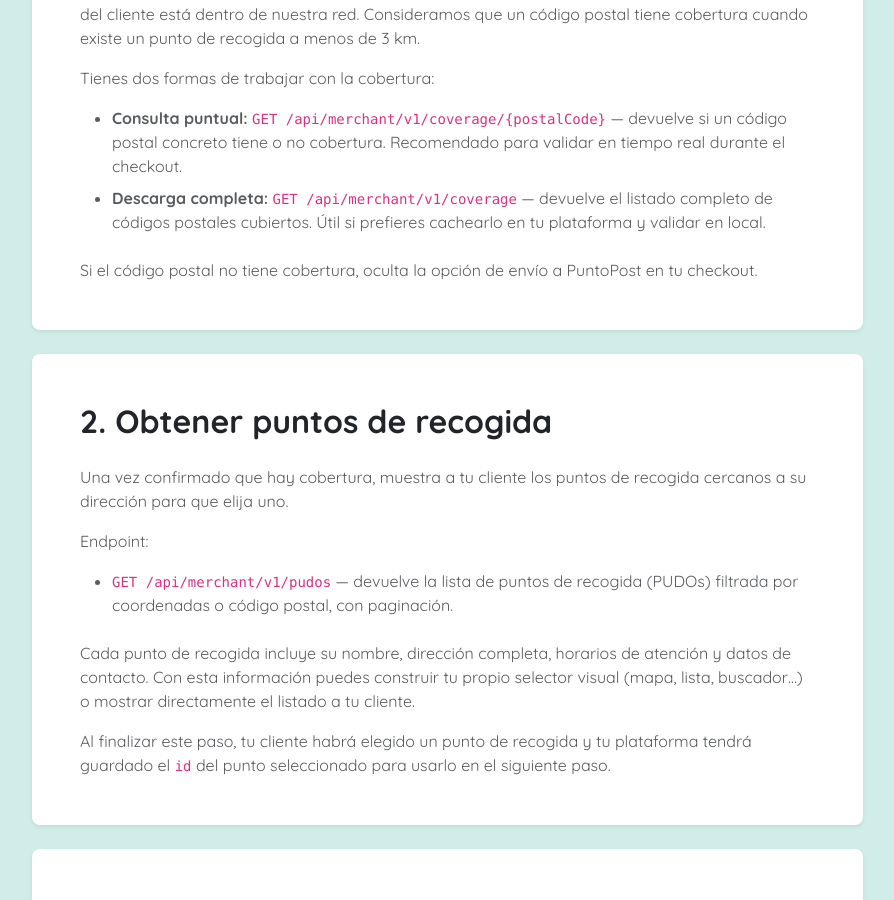
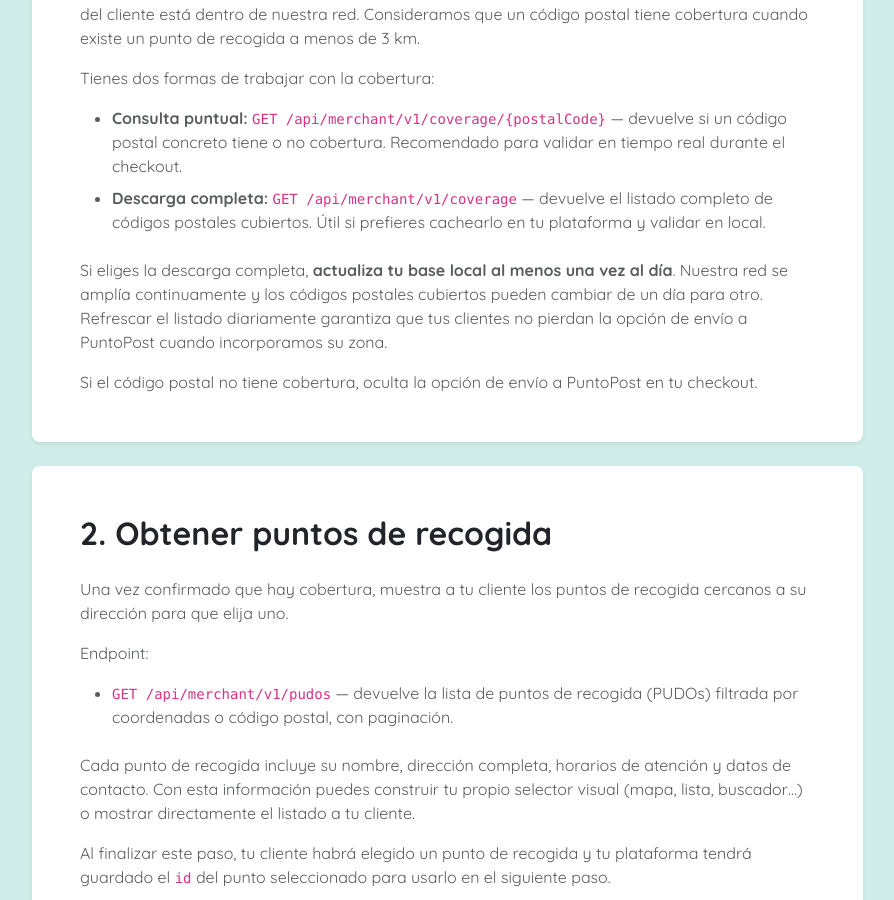
Before and after one commit to puntopost/web, a Jekyll site: the page built from api-integration/index.html, in a window 1280 px wide and 900 px high, scrolled down 1749 px. Shown: the whole window, without its empty margins (335-1229 px from the left). Built offline with Jekyll 4.4.1, drawn with Linux system fonts in a browser that asks for light colours.

Commit message:
docs(api-integration): remind to refresh the local coverage cache daily
When integrators pick the full-list approach for coverage validation,
their local copy can go stale as PuntoPost expands the network. Add an
explicit note recommending a daily refresh so clients don't miss out
when their zone is newly covered.

Co-Authored-By: Claude Opus 4.7 <noreply@anthropic.com>

```diff
--- a/api-integration/index.html
+++ b/api-integration/index.html
@@ -88,6 +88,9 @@ toc:
         <li class="mb-2"><strong>Consulta puntual:</strong> <code>GET /api/merchant/v1/coverage/{postalCode}</code> — devuelve si un código postal concreto tiene o no cobertura. Recomendado para validar en tiempo real durante el checkout.</li>
         <li><strong>Descarga completa:</strong> <code>GET /api/merchant/v1/coverage</code> — devuelve el listado completo de códigos postales cubiertos. Útil si prefieres cachearlo en tu plataforma y validar en local.</li>
     </ul>
+    <p class="text-body-secondary mb-3">
+        Si eliges la descarga completa, <strong>actualiza tu base local al menos una vez al día</strong>. Nuestra red se amplía continuamente y los códigos postales cubiertos pueden cambiar de un día para otro. Refrescar el listado diariamente garantiza que tus clientes no pierdan la opción de envío a PuntoPost cuando incorporamos su zona.
+    </p>
     <p class="text-body-secondary mb-0">
         Si el código postal no tiene cobertura, oculta la opción de envío a PuntoPost en tu checkout.
     </p>
```
